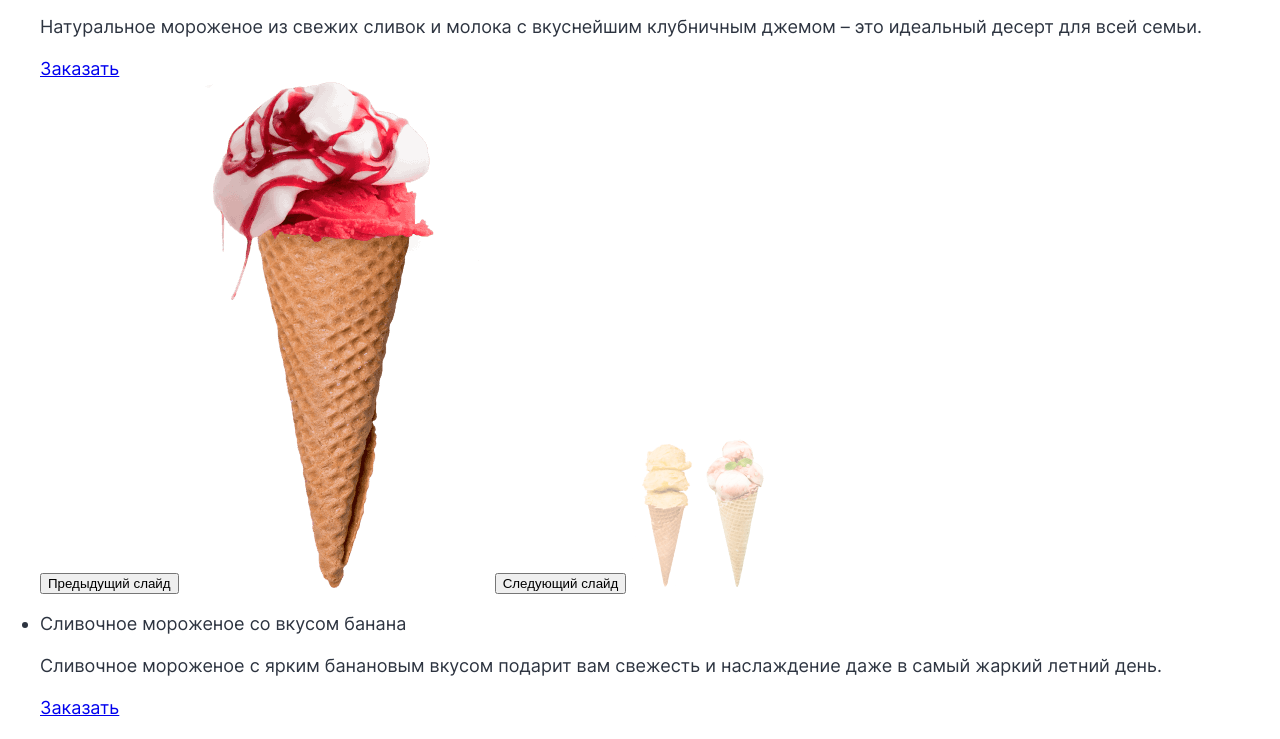
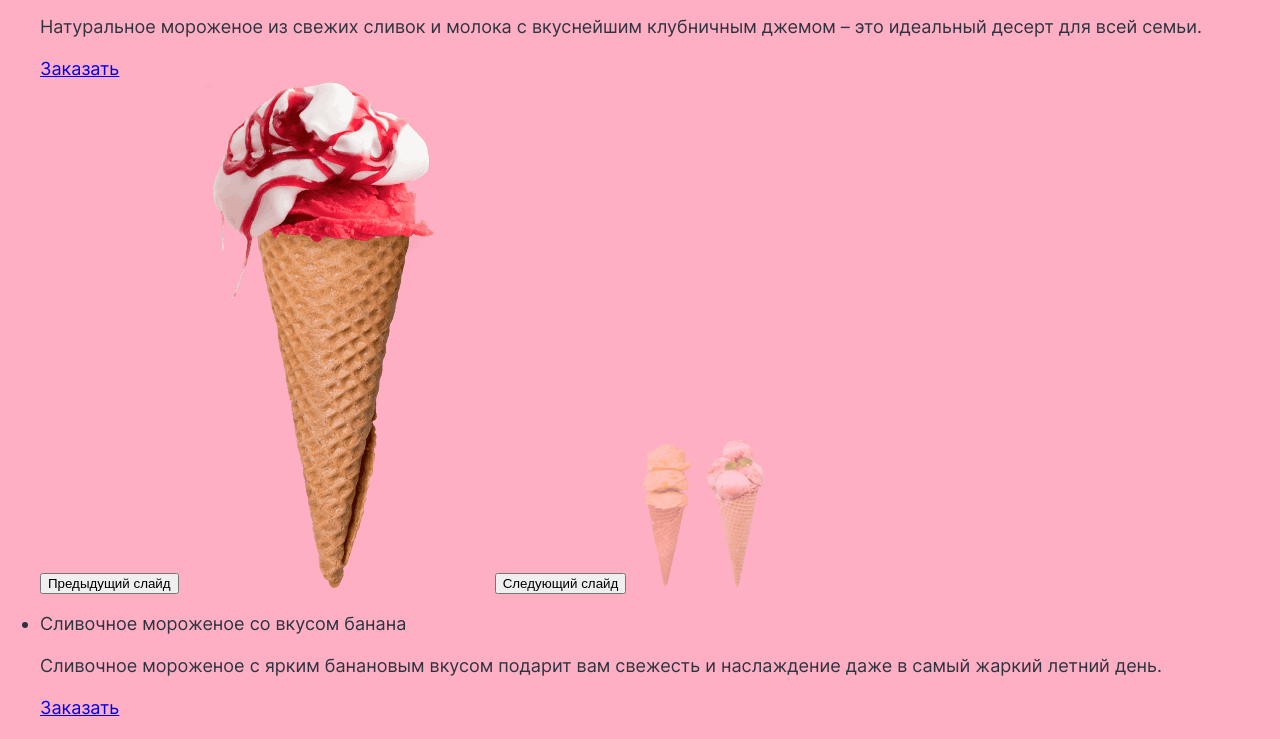
Before and after one commit to Rozzel/105020-gllacy-32, a plain HTML site: page index.html in a window 1280 px wide. Shown: the part 365-1104 px from the top of the page. Drawn offline with Linux system fonts and the light colour scheme.

Commit message:
Прописал фон для Body

```diff
--- a/styles/styles.css
+++ b/styles/styles.css
@@ -30,6 +30,7 @@ body {
     line-height: 24px;
     font-style: normal;
     color: #2D3440;
+    background-color: #FEAFC3;
 }
 
 .title {
```
